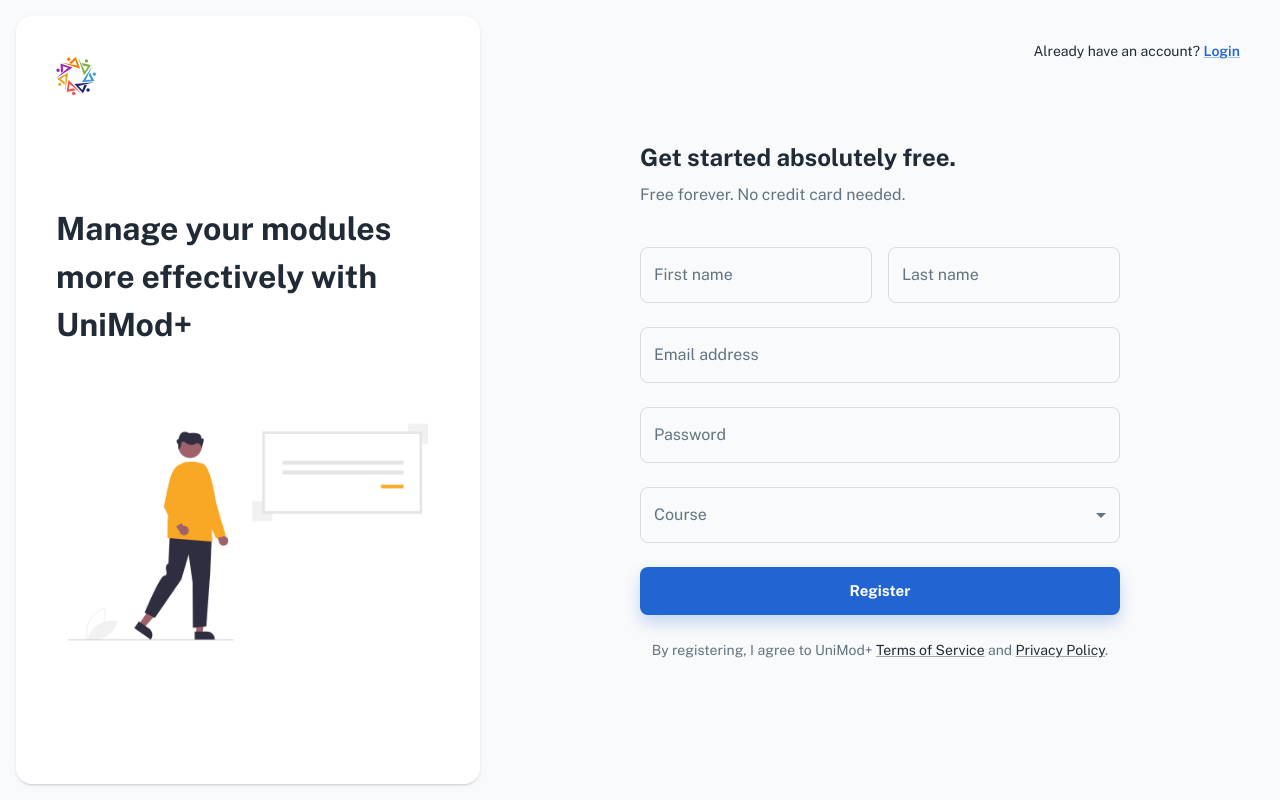
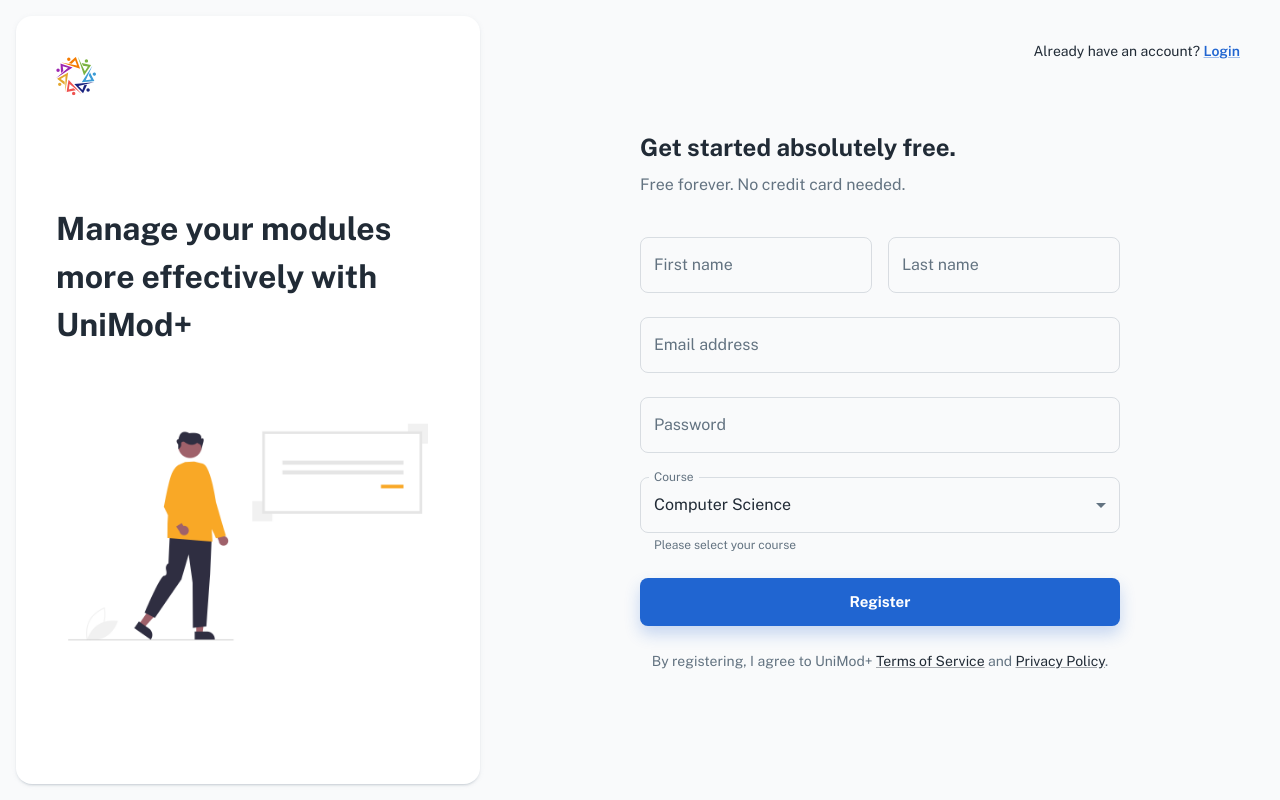
Before and after one commit to xmlew/UniMod, a React (Create React App) app: page /register in a window 1280 px wide. Built offline with nearby package versions, Linux system fonts and the light colour scheme; some icons are missing; a web font is replaced by a local one.

Commit message:
Update RegisterForm

```diff
--- a/public/index.html
+++ b/public/index.html
@@ -19,11 +19,11 @@
   <!-- Using Local Font -->
   <link rel="stylesheet" type="text/css" href="%PUBLIC_URL%/fonts/index.css" />
 
-  <title>Minimal UI Kit</title>
+  <title>UniMod+</title>
   <meta name="description"
-    content="The starting point for your next project with Minimal UI Kit, built on the newest version of Material-UI ©, ready to be customized to your style" />
-  <meta name="keywords" content="react,material,kit,application,dashboard,admin,template" />
-  <meta name="author" content="Minimal UI Kit" />
+    content="The starting point for your module planning needs" />
+  <meta name="keywords" content="computer, science, module, planning, nusmods, unimod" />
+  <meta name="Joel and Xuan Ming" content="UniMod+" />
 </head>
 
 <body>
--- a/src/sections/auth/register/RegisterForm.js
+++ b/src/sections/auth/register/RegisterForm.js
@@ -3,7 +3,7 @@ import { useState } from 'react';
 import { useFormik, Form, FormikProvider } from 'formik';
 import { useNavigate } from 'react-router-dom';
 // material
-import { Stack, TextField, IconButton, InputAdornment, Box, InputLabel, MenuItem, FormControl, Select} from '@mui/material';
+import { Stack, TextField, IconButton, InputAdornment, MenuItem} from '@mui/material';
 import { LoadingButton } from '@mui/lab';
 // component
 import Iconify from '../../../components/Iconify';
@@ -14,20 +14,41 @@ export default function RegisterForm() {
   const navigate = useNavigate();
 
   const [showPassword, setShowPassword] = useState(false);
+  const [course, setCourse] = useState("CS");
+  const handleChange = (event) => {
+    setCourse(event.target.value);
+  };
+
 
   const RegisterSchema = Yup.object().shape({
     firstName: Yup.string().min(2, 'Too Short!').max(50, 'Too Long!').required('First name required'),
     lastName: Yup.string().min(2, 'Too Short!').max(50, 'Too Long!').required('Last name required'),
     email: Yup.string().email('Email must be a valid email address').required('Email is required'),
     password: Yup.string().required('Password is required'),
-    course: Yup.string().required('Course is required'),
   });
 
-  const [course, setCourse] = useState('');
-  const handleChange = (event) => {
-    setCourse(event.target.value);
-  };
-
+  const courses = [
+    {
+      value: 'CS',
+      label: 'Computer Science',
+    },
+    {
+      value: 'IS',
+      label: 'Infomation Systems',
+    },
+    {
+      value: 'CEG',
+      label: 'Computer Engineering',
+    },
+    {
+      value: 'BZA',
+      label: 'Business Analytics',
+    },
+    {
+      value: 'ISC',
+      label: 'Infomation Security',
+    },
+  ];
 
   const formik = useFormik({
     initialValues: {
@@ -96,22 +117,21 @@ export default function RegisterForm() {
             helperText={touched.password && errors.password}
           />
 
-          <Box sx={{ minWidth: 120 }}>
-            <FormControl fullWidth>
-              <InputLabel id="demo-simple-select-label">Course</InputLabel>
-              <Select
-                labelId="demo-simple-select-label"
-                id="demo-simple-select"
-                value={course}
-                label="Course"
-                onChange={handleChange}
-              >
-                <MenuItem value={10}>Computer Science</MenuItem>
-                <MenuItem value={20}>Business Analytics</MenuItem>
-                <MenuItem value={30}>Infomation Systems</MenuItem>
-              </Select>
-            </FormControl>
-          </Box>
+          <TextField
+            select
+            label="Course"
+            value={course}
+            onChange={handleChange}
+            helperText="Please select your course"
+          >
+            {courses.map((option) => (
+              <MenuItem key={option.value} value={option.value}>
+                {option.label}
+              </MenuItem>
+            ))}
+            error={Boolean(touched.course && errors.course)}
+            helperText={touched.course && errors.course}
+          </TextField>
 
           <LoadingButton fullWidth size="large" type="submit" variant="contained" loading={isSubmitting}>
             Register
```
Also changed, not shown: public/manifest.json.
